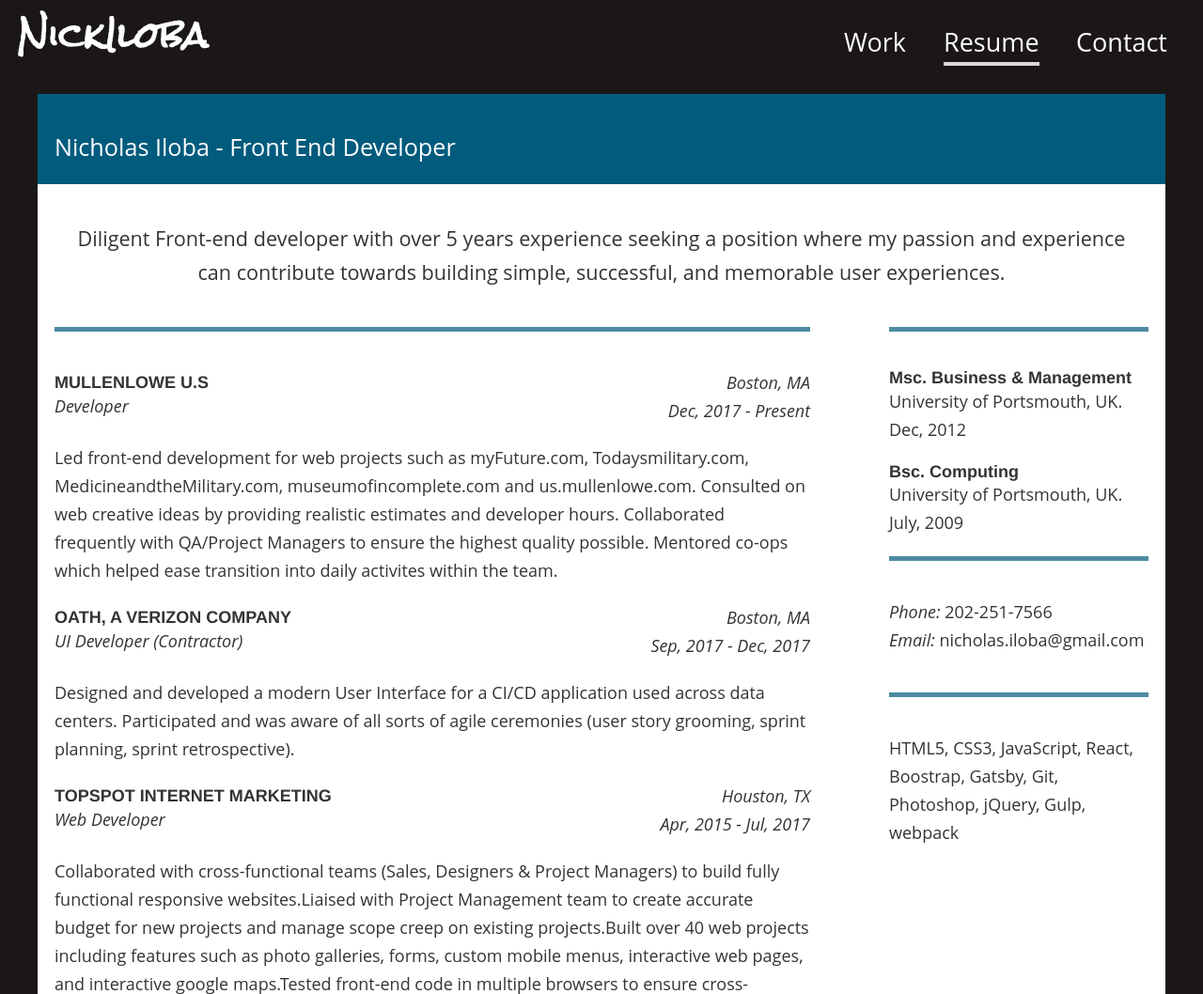
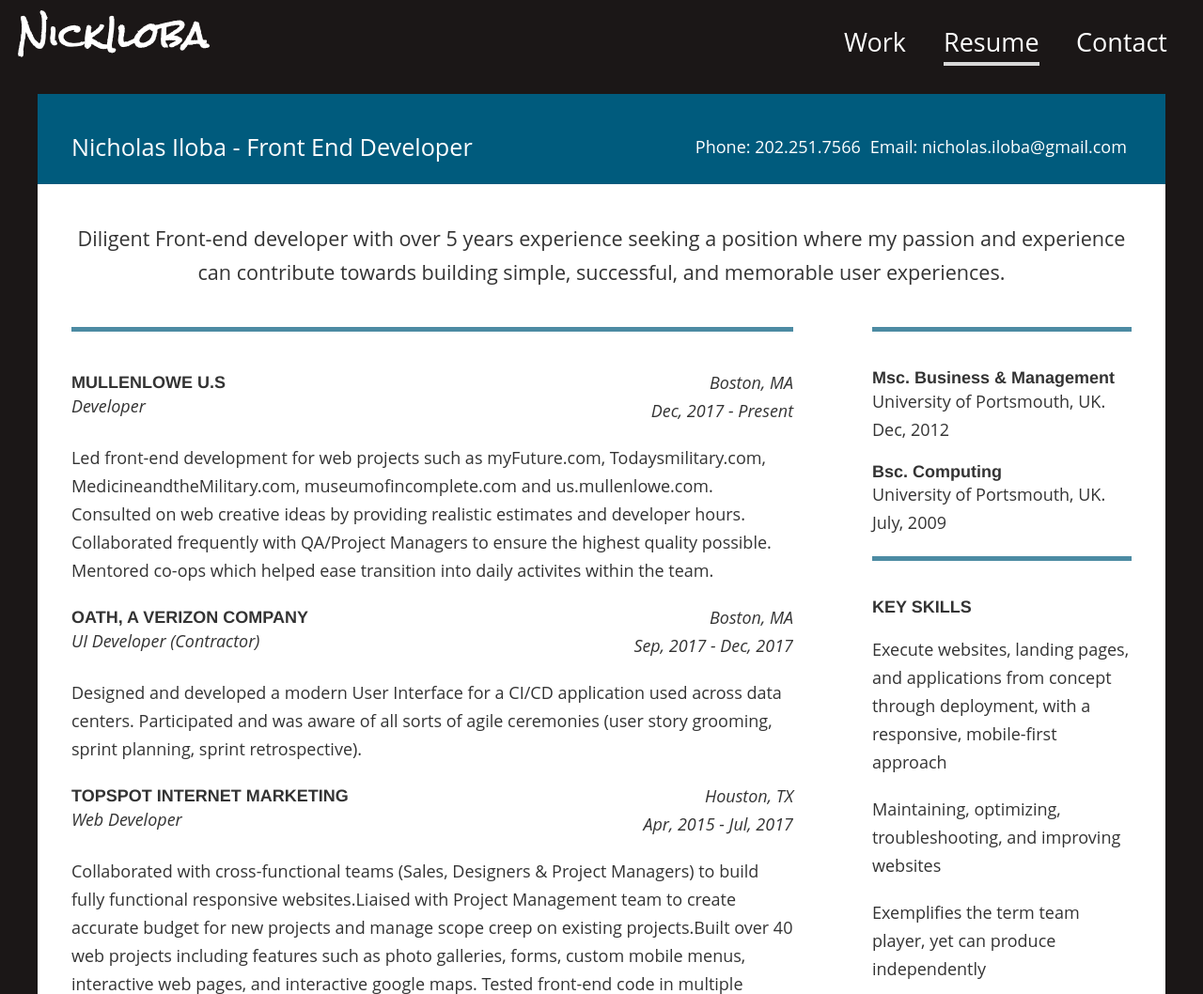
Before and after one commit to nini3008/nicholasiloba, a Gatsby site in the folder basic/: page /resume in a window 1280 px wide. Shown: the top 1058 px of the page at 94% size. Built offline with nearby package versions, Linux system fonts and the light colour scheme; Gatsby itself is replaced by a stand-in of ours; some packages are replaced by stand-ins of ours.

Commit message:
finished resume design

```diff
--- a/basic/src/components/resume.js
+++ b/basic/src/components/resume.js
@@ -29,6 +29,7 @@
                   company
                   city
                 }
+                skillActions
                 Education {
                   degree
                   school
@@ -44,8 +45,14 @@
           {data.allDataJson.edges.map((data, id) => (
             <div key={1} className={style.resume_section}>
               <div className={style.name_wrapper}>
-                <span>{data.node.description[0].name}</span>
-                <span>{data.node.description[0].jobTitle}</span>
+                <div>
+                  <span>{data.node.description[0].name}</span>
+                  <span>{data.node.description[0].jobTitle}</span>
+                </div>
+                <div className={style.contact}>
+                  <p>Phone: {data.node.Personal[0].phone}</p>
+                  <p>Email: {data.node.Personal[0].email}</p>
+                </div>
               </div>
               <div className={style.objective}>
                 <p>{data.node.description[0].objective}</p>
@@ -77,7 +84,7 @@
                   </div>
                 </div>
                 <div className={style.rightSide_resume}>
-                  <div className={(style.educationWrapper, style.blueBar)}>
+                  <div className={`${style.educationWrapper} ${style.blueBar}`}>
                     {data.node.Education.map((data, id) => {
                       return (
                         <div className={style.education_list} key={id}>
@@ -91,15 +98,23 @@
                       )
                     })}
                   </div>
-                  <div className={`${style.personalWrapper} ${style.blueBar}`}>
-                    <p>
-                      <em>Phone:</em> {data.node.Personal[0].phone}
-                    </p>
-                    <p>
-                      <em>Email:</em> {data.node.Personal[0].email}
-                    </p>
+
+                  <div
+                    className={`${style.skillsAction} ${style.skills} ${style.blueBar}`}
+                  >
+                    <h4>Key Skills</h4>
+                    <ul>
+                      {data.node.skillActions.map((list, id) => {
+                        console.log(list)
+                        return <li key={id}>{list}</li>
+                      })}
+                    </ul>
                   </div>
-                  <div className={(style.skillsWrapper, style.blueBar)}>
+
+                  <div
+                    className={`${style.skillsWrapper} ${style.skills} ${style.blueBar}`}
+                  >
+                    <h4>Technical Skills</h4>
                     {data.node.skills.map((list, id) => {
                       return <p key={id}>{list}</p>
                     })}
--- a/basic/src/components/resume.module.scss
+++ b/basic/src/components/resume.module.scss
@@ -43,20 +43,22 @@
 
 .leftSide_resume {
   width: 70%;
-  margin-right: 4%;
-  padding: 0rem 1rem 1rem;
+  margin-right: 1%;
+  padding: 0rem 2rem 1rem;
 }
 .rightSide_resume {
-  width: 26%;
-  padding: 0 1rem 1rem;
+  width: 29%;
+  padding: 0 2rem 1rem;
 }
 .name_wrapper {
   background: #005b7d;
-  padding: 2rem 1rem 1rem;
+  padding: 2rem 2rem 1rem;
   color: white;
   margin: 0 auto;
   width: 100%;
   font-size: 1.4rem;
+  display: flex;
+  justify-content: space-between;
 }
 .objective {
   p {
@@ -130,3 +132,23 @@
   border-top: 5px solid #005b7cb3;
   padding-top: 40px;
 }
+
+.contact {
+  display: flex;
+  align-items: center;
+
+  p {
+    font-size: 1rem;
+    margin: 0 5px;
+  }
+}
+
+.skills {
+  h4 {
+    margin-bottom: 20px;
+    text-transform: uppercase;
+  }
+  li {
+    margin-bottom: 20px;
+  }
+}
--- a/basic/src/data/resume.json
+++ b/basic/src/data/resume.json
@@ -32,7 +32,7 @@
       "city": "Houston, TX",
       "year": "Apr, 2015 - Jul, 2017",
       "duties": [
-        "Collaborated with cross-functional teams (Sales, Designers & Project Managers) to build fully functional responsive websites.Liaised with Project Management team to create accurate budget for new projects and manage scope creep on existing projects.Built over 40 web projects including features such as photo galleries, forms, custom mobile menus, interactive web pages, and interactive google maps.Tested front-end code in multiple browsers to ensure cross-browser compatibility.Performed website deployments from staging environment to production"
+        "Collaborated with cross-functional teams (Sales, Designers & Project Managers) to build fully functional responsive websites.Liaised with Project Management team to create accurate budget for new projects and manage scope creep on existing projects.Built over 40 web projects including features such as photo galleries, forms, custom mobile menus, interactive web pages, and interactive google maps. Tested front-end code in multiple browsers to ensure cross-browser compatibility. Performed website deployments from staging environment to production"
       ]
     },
     {
@@ -60,21 +60,17 @@
   "Personal": [
     {
       "Address": "28 iriving street, Cambridge, MA, 02138",
-      "phone": "202-251-7566",
+      "phone": "202.251.7566",
       "email": "nicholas.iloba@gmail.com",
       "linkedin": "//www.linkedin.com/in/nicholas-iloba-38241652/"
     }
   ],
   "skillActions": [
-    {
-      "items": [
-        "Implement websites, landing pages, and applications from concept through deployment, with a responsive, mobile-first approach",
-        "Maintaining, optimizing, troubleshooting, and improving websites",
-        "Work closely with other team members on the development team"
-      ]
-    }
+    "Execute websites, landing pages, and applications from concept through deployment, with a responsive, mobile-first approach",
+    "Maintaining, optimizing, troubleshooting, and improving websites",
+    "Exemplifies the term team player, yet can produce independently"
   ],
   "skills": [
-    "HTML5, CSS3, JavaScript, React, Boostrap, Gatsby, Git, Photoshop, jQuery, Gulp, webpack"
+    "HTML5, CSS3, JavaScript, React, Bootstrap, Gatsby, Git, Photoshop, jQuery, Gulp, Webpack, Drupal, D3, Wordpress"
   ]
 }
```
